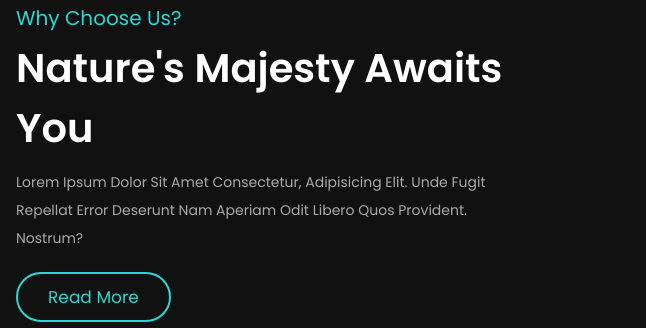
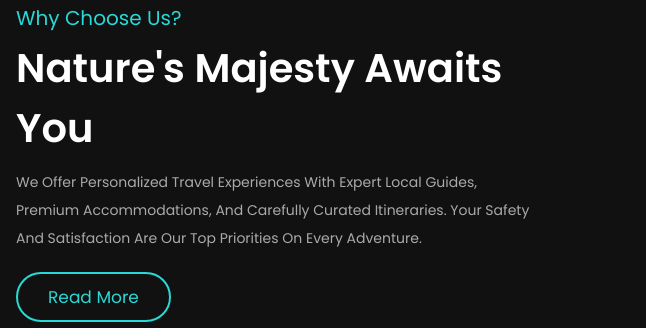
Before and after one commit to TacticalReader/Travel-Website, a plain HTML site: page index.html in a window 1280 px wide. Shown: the part 903-1231 px from the top of the page, 634-1280 px from the left. Drawn offline with nearby package versions, Linux system fonts and the light colour scheme.

Commit message:
Replace about section lorem ipsum with actual travel content

```diff
--- a/index.html
+++ b/index.html
@@ -98,7 +98,7 @@
     <div class="content" data-aos="fade-left" data-aos-delay="600">
         <span>why choose us?</span>
         <h3>Nature's Majesty Awaits You</h3>
-        <p>Lorem ipsum dolor sit amet consectetur, adipisicing elit. Unde fugit repellat error deserunt nam aperiam odit libero quos provident. Nostrum?</p>
+        <p>We offer personalized travel experiences with expert local guides, premium accommodations, and carefully curated itineraries. Your safety and satisfaction are our top priorities on every adventure.</p>
         <a href="#" class="btn">read more</a>
     </div>
 
```
